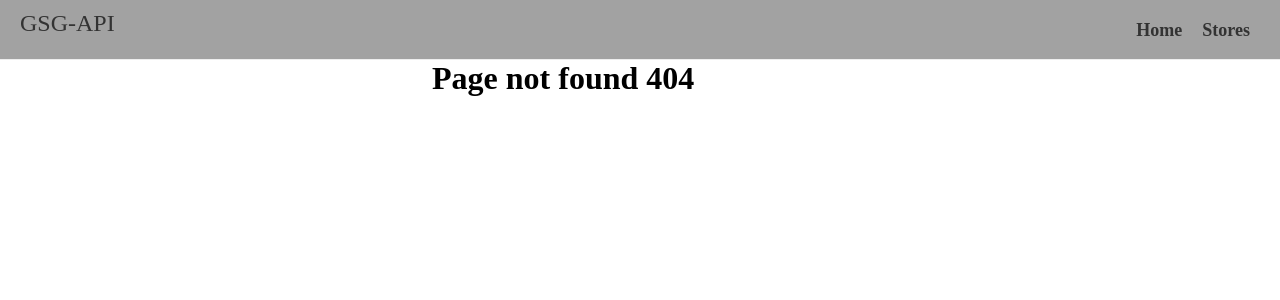
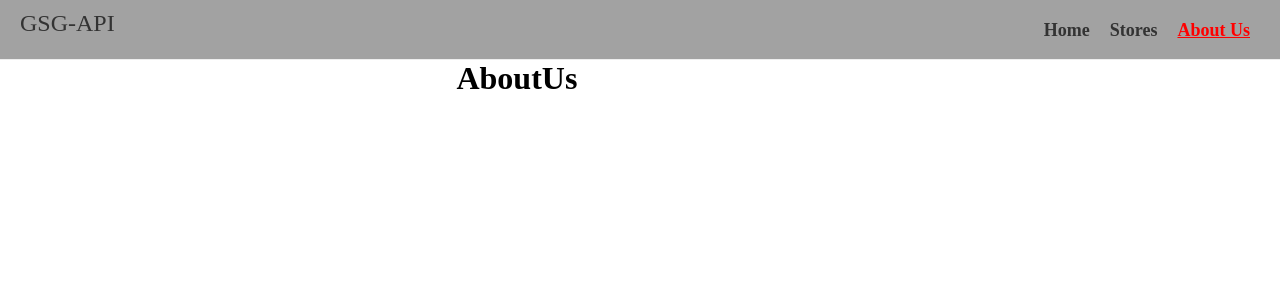
Before and after one commit to alaawael20/Functional-API-GSG, a React (Create React App) app: page /about in a window 1280 px wide. Before the commit this address led to /404. Shown: the top 300 px of the page. Built offline with nearby package versions, Linux system fonts and the light colour scheme.

Commit message:
edit in style

```diff
--- a/src/components/Header/index.jsx
+++ b/src/components/Header/index.jsx
@@ -16,9 +16,12 @@ const Header = () => {
           </li>
           <li>
             <NavLink to={PATHS.STORES.ROOT}>
-              {({ isActive, isPending }) =>
-                isActive ? <u>Stores</u> : 'Stores'
-              }
+              {({ isActive, isPending }) => (isActive ? <u>Stores</u> : 'Stores')}
+            </NavLink>
+          </li>
+          <li>
+            <NavLink to="/about">
+              {({ isActive, isPending }) => (isActive ? <u>About Us</u> : 'About Us')}
             </NavLink>
           </li>
         </ul>
--- a/src/mock/db.json
+++ b/src/mock/db.json
@@ -9,6 +9,11 @@
       "name": "Shop 2",
       "cities": "City 2",
       "id": 2
+    },
+    {
+      "name": "Shop 3",
+      "cities": "City 3",
+      "id": 3
     }
   ]
 }
--- /dev/null
+++ b/src/pages/AboutPage/index.jsx
@@ -0,0 +1,12 @@
+import React from 'react'
+import {H1} from '../../components/Typography/index'
+
+const AboutUs = () => {
+  return (
+    <div>
+      <H1>AboutUs</H1>
+    </div>
+  )
+}
+
+export default AboutUs
--- a/src/router/routes.js
+++ b/src/router/routes.js
@@ -7,6 +7,7 @@ import EditStorePage from "../pages/EditStorePage";
 import CreateStorePage from './../pages/CreateStorePage/index';
 import HomePage from './../pages/HomePage/index';
 import { H1 } from "../components/Typography";
+import AboutUs from "../pages/AboutPage";
 
 const adminPages = (role) => [
     {
@@ -21,6 +22,16 @@ const adminPages = (role) => [
                 path: PATHS.ADMIN.USERS,
                 element: <H1>Users</H1>,
             },
+        ],
+    },
+    {
+        path: PATHS.STORES.ROOT,
+        element: <Outlet />,
+        children: [
+            {
+                index: true,
+                element: <StoresPage />,
+            }
         ],
     }
 ];
@@ -47,6 +58,10 @@ const userPages = [
             },
         ],
     },
+    {
+        path: "/about",
+        element: <AboutUs />,
+    }
 ];
 const routes = [
     {
```
